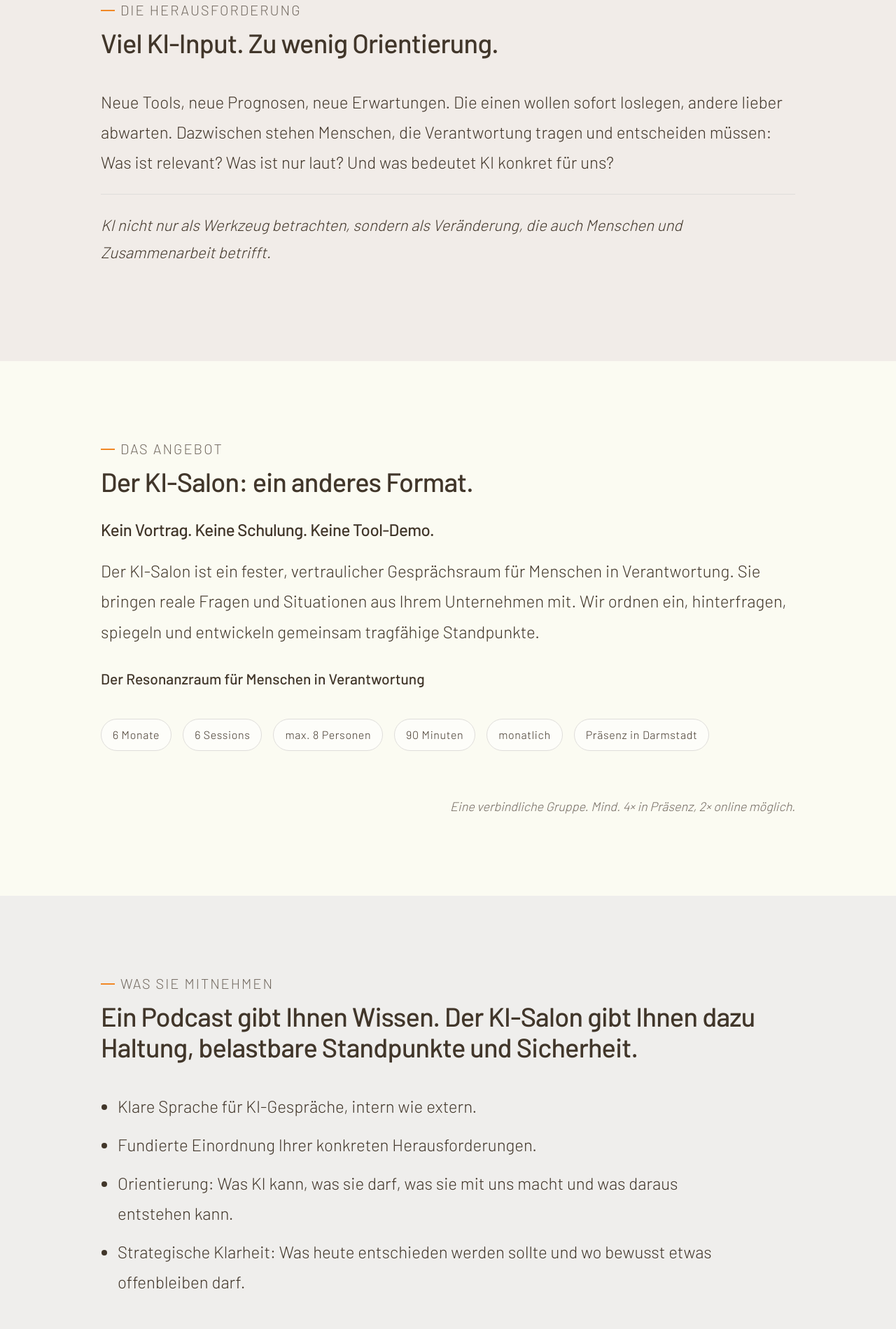
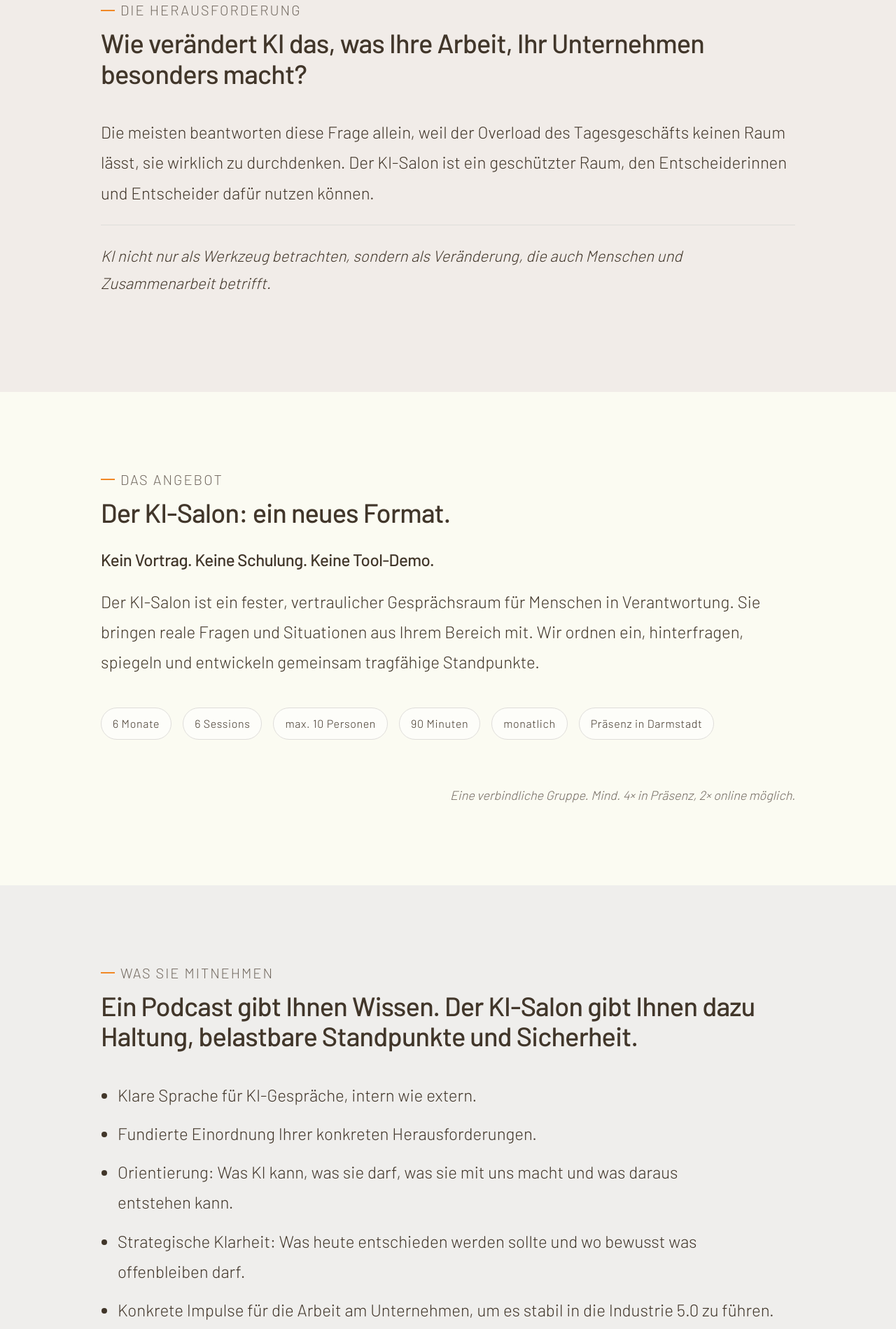
Before and after one commit to HorstDuebel/LandingPage_v2, a Next.js app in the folder web/: page /ki-salon in a window 1280 px wide. Shown: the part 600-2499 px from the top of the page at 70% size. Built offline with nearby package versions, Linux system fonts and the light colour scheme; no server answers.

Commit message:
KI-Salon: Flyer 10.09 und Für-wen-Texte

```diff
--- a/web/src/app/ki-salon/page.tsx
+++ b/web/src/app/ki-salon/page.tsx
@@ -110,8 +110,6 @@ export default function KiSalonPage() {
 
             <p className="body-text mt-6">{kiSalonFormat.body}</p>
 
-            <p className="offer-card__title mt-8">{kiSalonFormat.subtitle}</p>
-
             <ul className="ki-salon-stats" aria-label="Format-Kennzahlen">
               {kiSalonFormat.stats.map((stat) => (
                 <li key={stat} className="ki-salon-stats__item">
@@ -152,16 +150,15 @@ export default function KiSalonPage() {
               <h2 className="section-title">
                 <span className="display-title-line">{kiSalonAudience.headline}</span>
               </h2>
-              {kiSalonAudience.body ? (
-                <p className="section-lead mt-6">{kiSalonAudience.body}</p>
-              ) : null}
             </AnimateIn>
 
-            <ul className="mt-8 list-disc space-y-2 pl-6 body-text">
-              {kiSalonAudience.roles.map((role) => (
-                <li key={role}>{role}</li>
+            <div className="mt-8 space-y-5">
+              {kiSalonAudience.paragraphs.map((paragraph) => (
+                <p key={paragraph.slice(0, 40)} className="body-text">
+                  {paragraph}
+                </p>
               ))}
-            </ul>
+            </div>
 
             <p className="body-text-note mt-8">{kiSalonAudience.note}</p>
           </div>
--- a/web/src/lib/ki-salon.ts
+++ b/web/src/lib/ki-salon.ts
@@ -1,4 +1,4 @@
-/** KI-Salon: Inhalte aus Flyer 08.09.2026, Sie-Form, Single Source of Truth */
+/** KI-Salon: Inhalte aus Flyer 10.09.2026, Sie-Form, Single Source of Truth */
 
 export const KI_SALON_INTERVIEW_URL =
   "https://ki-salon-fragen.netlify.app/" as const;
@@ -6,14 +6,14 @@ export const KI_SALON_INTERVIEW_URL =
 export const kiSalonMeta = {
   title: "KI-Salon: Klarheit statt Dauer-KI-Rauschen",
   description:
-    "Fester, vertraulicher Gesprächsraum für Menschen in Verantwortung: 6 Monate, 6 Sessions à 90 Minuten, max. 8 Teilnehmende. Mit Susanne Volkwein und Frank Vullhorst in Darmstadt.",
+    "Fester, vertraulicher Gesprächsraum für Menschen in Verantwortung: 6 Monate, 6 Sessions à 90 Minuten, max. 10 Teilnehmende. Mit Susanne Volkwein und Frank Vullhorst in Darmstadt.",
 } as const;
 
 export const kiSalonHero = {
   kicker: "KI-Salon",
   headline: "Klarheit statt Dauer-KI-Rauschen.",
   lead:
-    "Ein Gesprächsformat für Menschen in Verantwortung, die KI nicht nur technisch betrachten, sondern besser verstehen möchten, was sie für das eigene Unternehmen und die Menschen darin bedeutet.",
+    "Ein Gesprächsformat für Menschen in Verantwortung, die KI nicht nur technisch betrachten, sondern besser verstehen möchten, was sie für das eigene Umfeld und die Menschen darin bedeutet.",
 } as const;
 
 export const kiSalonPartner = {
@@ -32,9 +32,10 @@ export const kiSalonPartner = {
 
 export const kiSalonProblem = {
   kicker: "Die Herausforderung",
-  headline: "Viel KI-Input. Zu wenig Orientierung.",
+  headline:
+    "Wie verändert KI das, was Ihre Arbeit, Ihr Unternehmen besonders macht?",
   paragraphs: [
-    "Neue Tools, neue Prognosen, neue Erwartungen. Die einen wollen sofort loslegen, andere lieber abwarten. Dazwischen stehen Menschen, die Verantwortung tragen und entscheiden müssen: Was ist relevant? Was ist nur laut? Und was bedeutet KI konkret für uns?",
+    "Die meisten beantworten diese Frage allein, weil der Overload des Tagesgeschäfts keinen Raum lässt, sie wirklich zu durchdenken. Der KI-Salon ist ein geschützter Raum, den Entscheiderinnen und Entscheider dafür nutzen können.",
   ],
   quote:
     "KI nicht nur als Werkzeug betrachten, sondern als Veränderung, die auch Menschen und Zusammenarbeit betrifft.",
@@ -42,15 +43,14 @@ export const kiSalonProblem = {
 
 export const kiSalonFormat = {
   kicker: "Das Angebot",
-  headline: "Der KI-Salon: ein anderes Format.",
+  headline: "Der KI-Salon: ein neues Format.",
   highlight: "Kein Vortrag. Keine Schulung. Keine Tool-Demo.",
   body:
-    "Der KI-Salon ist ein fester, vertraulicher Gesprächsraum für Menschen in Verantwortung. Sie bringen reale Fragen und Situationen aus Ihrem Unternehmen mit. Wir ordnen ein, hinterfragen, spiegeln und entwickeln gemeinsam tragfähige Standpunkte.",
-  subtitle: "Der Resonanzraum für Menschen in Verantwortung",
+    "Der KI-Salon ist ein fester, vertraulicher Gesprächsraum für Menschen in Verantwortung. Sie bringen reale Fragen und Situationen aus Ihrem Bereich mit. Wir ordnen ein, hinterfragen, spiegeln und entwickeln gemeinsam tragfähige Standpunkte.",
   stats: [
     "6 Monate",
     "6 Sessions",
-    "max. 8 Personen",
+    "max. 10 Personen",
     "90 Minuten",
     "monatlich",
     "Präsenz in Darmstadt",
@@ -66,24 +66,20 @@ export const kiSalonBenefits = {
     "Klare Sprache für KI-Gespräche, intern wie extern.",
     "Fundierte Einordnung Ihrer konkreten Herausforderungen.",
     "Orientierung: Was KI kann, was sie darf, was sie mit uns macht und was daraus entstehen kann.",
-    "Strategische Klarheit: Was heute entschieden werden sollte und wo bewusst etwas offenbleiben darf.",
+    "Strategische Klarheit: Was heute entschieden werden sollte und wo bewusst was offenbleiben darf.",
+    "Konkrete Impulse für die Arbeit am Unternehmen, um es stabil in die Industrie 5.0 zu führen.",
   ],
   slogan: "Kern bewahren. Wandel verstehen. Zukunft gestalten.",
 } as const;
 
 export const kiSalonAudience = {
   kicker: "Für wen",
-  headline:
-    "Der richtige Ort für Menschen, die Verantwortung tragen und KI nicht nur technisch betrachten.",
-  body: "",
-  roles: [
-    "Geschäftsführung",
-    "Bereichsleitung",
-    "HR",
-    "Transformation",
-    "Leitende Fachrollen",
+  headline: "Für Menschen, die Verantwortung tragen und etwas zu sagen haben.",
+  paragraphs: [
+    "Mit Erfahrung, eigener Haltung und Neugier auf andere Perspektiven.",
+    "Für alle, die KI nicht nur beobachten, sondern einordnen, hinterfragen und mitgestalten wollen.",
   ],
-  note: "Kuratiert: maximal 8 Menschen, keine zwei aus derselben Branche.",
+  note: "Kuratiert: maximal 10 Menschen, maximal zwei aus derselben Branche.",
 } as const;
 
 export type KiSalonTimelineStep = {
@@ -119,12 +115,12 @@ export const kiSalonTimeline = {
       n: "4",
       title: "Integration",
       duration: "5 bis 10 Min",
-      text: "Was nehmen Sie mit? Was klären oder erproben Sie bis zum nächsten Treffen? Ihr nächster Schritt kommt ins persönliche Logbuch.",
+      text: "Was nehmen Sie mit? Was klären oder erproben Sie bis zum nächsten Treffen?",
     },
   ] satisfies KiSalonTimelineStep[],
   footnote: {
     title: "Was kostet KI wirklich?",
-    text: "Nicht nur die Lizenz. Was kostet Unsicherheit? Unkontrollierte Nutzung? Verlust von Wissen? Und was passiert mit Menschen, wenn sich ihre Rolle verändert?",
+    text: "Nicht nur die Lizenz. Was kostet Unsicherheit? Unkontrollierte Nutzung? Verlust von Wissen? De-Skilling? Und was passiert mit Menschen, wenn sich ihre Rolle verändert?",
   },
 } as const;
 
@@ -142,7 +138,7 @@ export const kiSalonHosts = {
     {
       name: "Frank Vullhorst",
       role: "Senior Project Manager, KI-Manager (Cert-IT)",
-      bio: "30 Jahre technische Beratung, Transformation und Veränderung. Er bringt die Einordnung, konkret und strategisch.",
+      bio: "30 Jahre technische Beratung, Transformation und Veränderung. Er bringt die Einordnung, konkret, strategisch.",
       website: "https://frankvullhorst.de/",
       image: "/frank.png",
     },
```
Also changed, not shown: 2 other files (tests, documents, lock files or other folders).
